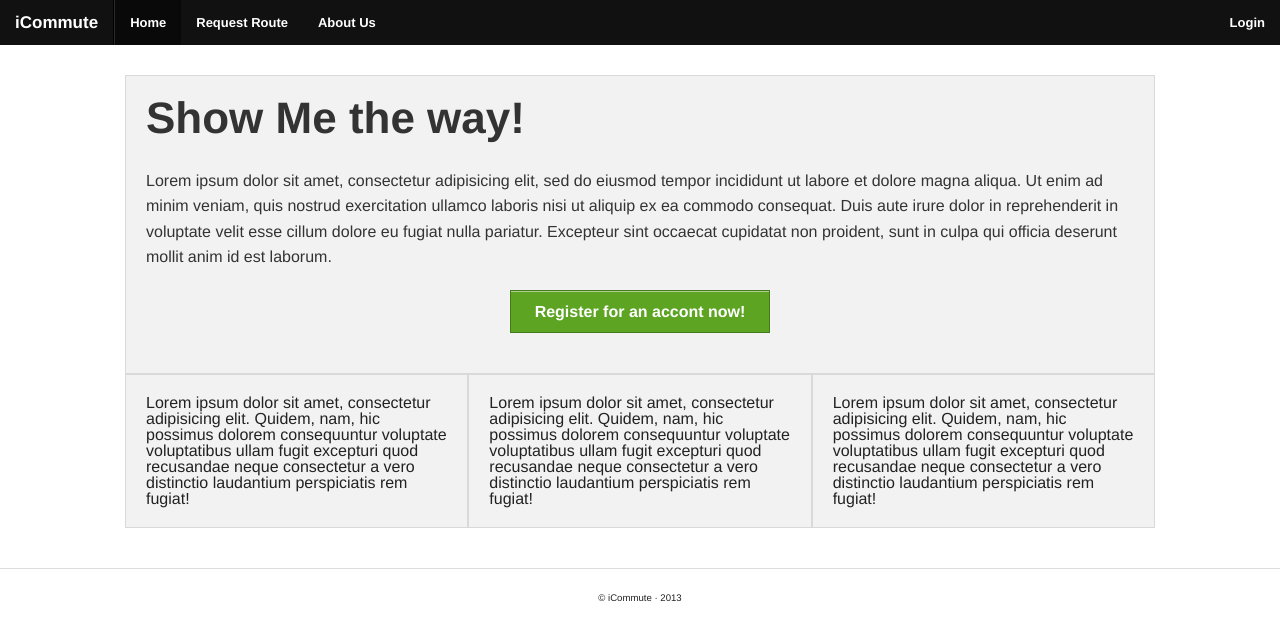
After one commit to iamjoanel/iCommuteFinal, a Django app: page / in a window 1280 px wide. The commit adds this page. Shown: the top 641 px of the page. Run offline with Django 3.2, Linux system fonts and the light colour scheme; parts of the project's set-up code (start-up, migrations or seed data) failed here and were passed over.

Commit message:
added public pages

```diff
--- a/iCommute/settings.py
+++ b/iCommute/settings.py
@@ -125,6 +125,7 @@ INSTALLED_APPS = (
     'registration',
 
     'accounts',
+    'public',
 )
 
 # A sample logging configuration. The only tangible logging
--- a/iCommute/urls.py
+++ b/iCommute/urls.py
@@ -6,6 +6,10 @@ urlpatterns = patterns('',
 
 urlpatterns += patterns('',
     url(r'^accounts/profile/$', 'accounts.views.user_panel', name='user_panel'),
+)
+
+urlpatterns += patterns('public.views',
+    url(r'^$', 'home', name='home'),
 )
 # Examples:
 # url(r'^$', 'iCommute.views.home', name='home'),
--- a/public/views.py
+++ b/public/views.py
@@ -1 +1,6 @@
-# Create your views here.
+from django.template import RequestContext
+from django.shortcuts import (render_to_response, redirect)
+
+
+def home(request, template="public/home.html"):
+    return render_to_response(template, locals(), RequestContext(request))
--- a/templates/includes/main-nav.html
+++ b/templates/includes/main-nav.html
@@ -8,7 +8,7 @@
     <section class="top-bar-section">
         <ul class="left">
             <li class="divider"></li>
-            <li class="active"><a href="#">Home</a></li>
+            <li class="active"><a href="{% url 'home' %}">Home</a></li>
             <li><a href="#">Request Route</a></li>
             <li><a href="#">About Us</a></li>
         </ul>
--- /dev/null
+++ b/templates/public/home.html
@@ -0,0 +1,28 @@
+{% extends "base/base.html" %}
+
+{% block content %}
+    <div class="row panel">
+        <h1>Show Me the way!</h1>
+        <p>
+            Lorem ipsum dolor sit amet, consectetur adipisicing elit, sed do eiusmod
+            tempor incididunt ut labore et dolore magna aliqua. Ut enim ad minim veniam,
+            quis nostrud exercitation ullamco laboris nisi ut aliquip ex ea commodo
+            consequat. Duis aute irure dolor in reprehenderit in voluptate velit esse
+            cillum dolore eu fugiat nulla pariatur. Excepteur sint occaecat cupidatat non
+            proident, sunt in culpa qui officia deserunt mollit anim id est laborum.
+            <br>
+            <center><a href="{% url 'registration_register' %}" class="button success">Register for an accont now!</a></center>
+        </p>
+    </div>
+    <div class="row">
+        <div class="small-4 columns panel">
+            Lorem ipsum dolor sit amet, consectetur adipisicing elit. Quidem, nam, hic possimus dolorem consequuntur voluptate voluptatibus ullam fugit excepturi quod recusandae neque consectetur a vero distinctio laudantium perspiciatis rem fugiat!
+        </div>
+        <div class="small-4 columns panel">
+            Lorem ipsum dolor sit amet, consectetur adipisicing elit. Quidem, nam, hic possimus dolorem consequuntur voluptate voluptatibus ullam fugit excepturi quod recusandae neque consectetur a vero distinctio laudantium perspiciatis rem fugiat!
+        </div>
+        <div class="small-4 columns panel">
+            Lorem ipsum dolor sit amet, consectetur adipisicing elit. Quidem, nam, hic possimus dolorem consequuntur voluptate voluptatibus ullam fugit excepturi quod recusandae neque consectetur a vero distinctio laudantium perspiciatis rem fugiat!
+        </div>
+    </div>
+{% endblock content %}
```
